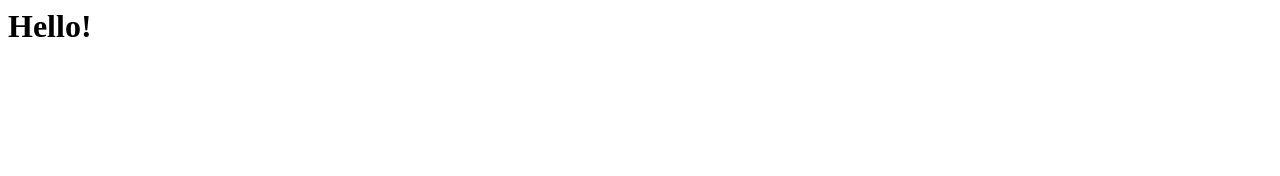
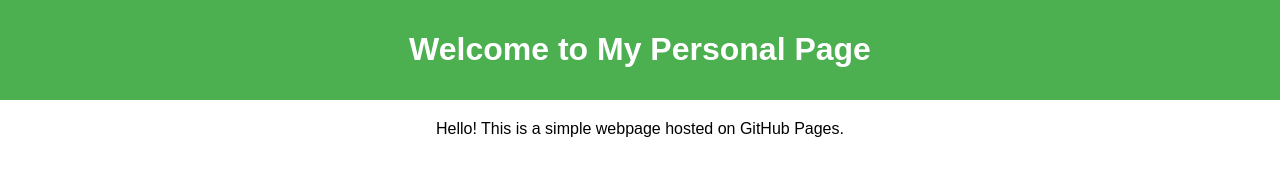
Before and after one commit to yitzhao/narrative_visualization, a plain HTML site: page index.html in a window 1280 px wide. Drawn offline with Linux system fonts and the light colour scheme.

Commit message:
test commit

```diff
--- a/index.html
+++ b/index.html
@@ -1 +1,32 @@
-<h1>Hello!</h1>
+<!DOCTYPE html>
+<html lang="en">
+<head>
+    <meta charset="UTF-8">
+    <meta name="viewport" content="width=device-width, initial-scale=1.0">
+    <title>My Personal Page</title>
+    <style>
+        body {
+            font-family: Arial, sans-serif;
+            margin: 0;
+            padding: 0;
+            text-align: center;
+        }
+        header {
+            background-color: #4CAF50;
+            color: white;
+            padding: 10px 0;
+        }
+        main {
+            margin: 20px;
+        }
+    </style>
+</head>
+<body>
+    <header>
+        <h1>Welcome to My Personal Page</h1>
+    </header>
+    <main>
+        <p>Hello! This is a simple webpage hosted on GitHub Pages.</p>
+    </main>
+</body>
+</html>
```
